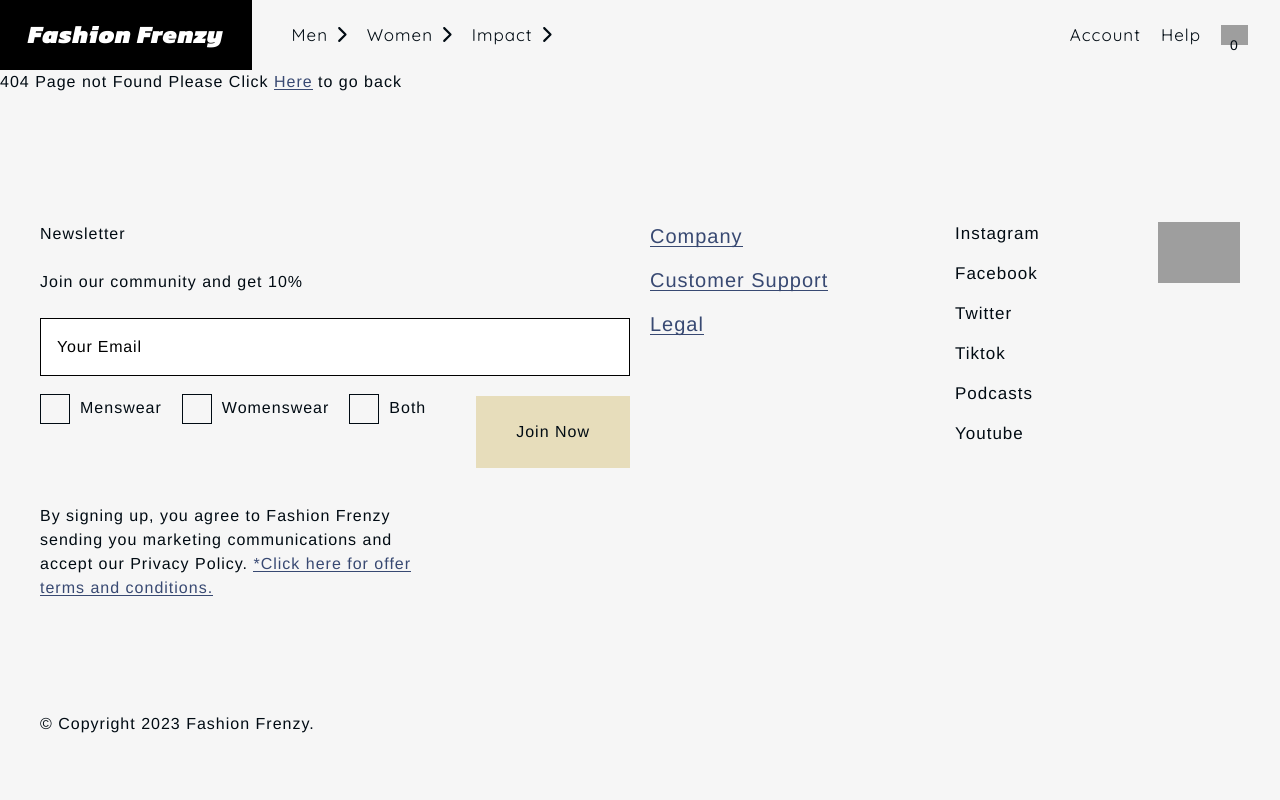
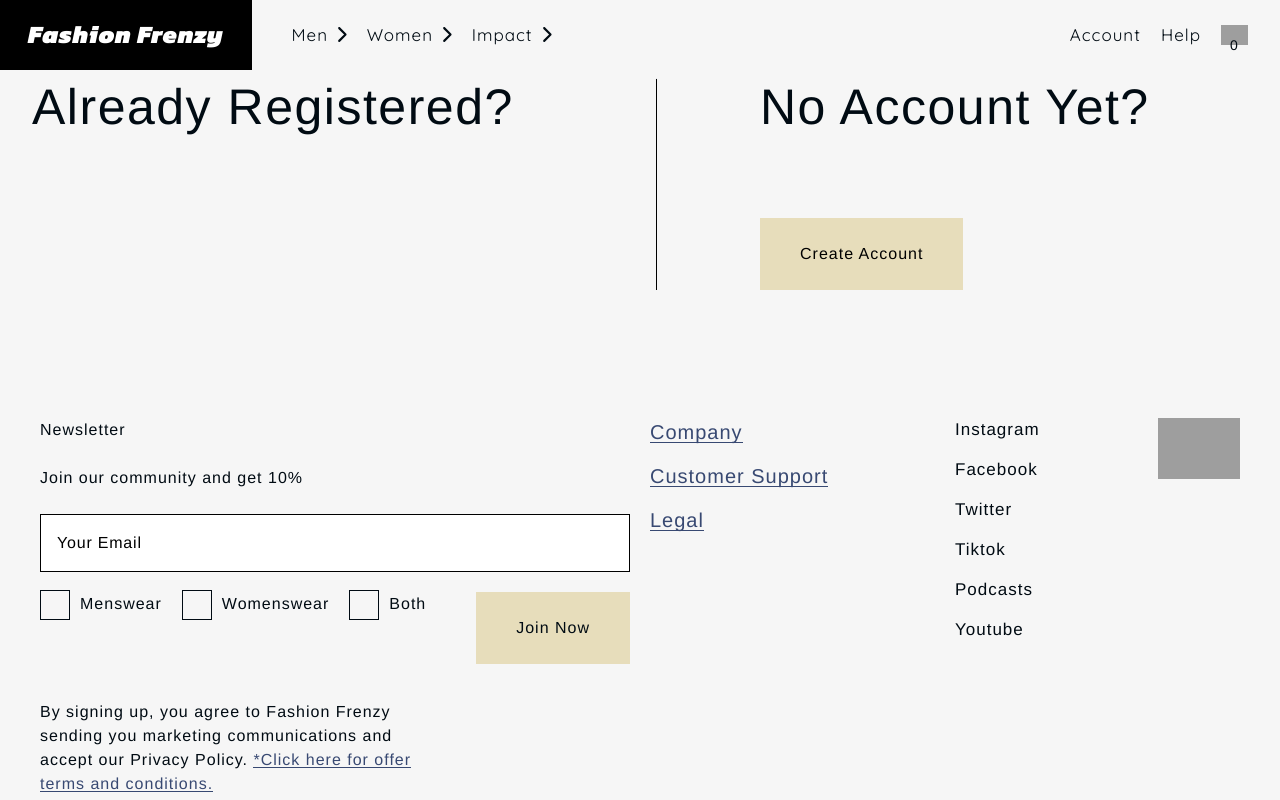
Before and after one commit to proxy0359/Fashion-Frenzy, a React (Vite) app: page /account/login in a window 1280 px wide. Shown: the top 800 px of the page. Built offline with nearby package versions, Linux system fonts and the light colour scheme; grey boxes are pictures that could not be loaded.

Commit message:
added login page

```diff
--- /dev/null
+++ b/src/components/account/Login.jsx
@@ -0,0 +1,26 @@
+import React from 'react';
+
+const Login = () => {
+  return (
+    <div className="grid grid-cols-12 pt-2 pl-8 max-lg:pl-4">
+      {/* ALREADY REGISTERED */}
+      <div className="col-span-6">
+        <h1 className="h1 ">Already Registered?</h1>
+      </div>
+      {/* LINE GAP */}
+      <div className="col-span-1">
+        <hr className="w-px inline-block bg-black h-full" />
+      </div>
+
+      {/* NO ACCOUNT YET */}
+      <div className="col-span-5">
+        <h1 className="h1 mb-20">No Account Yet?</h1>
+        <button className="button bg-[#e7ddbb] text-black ">
+          Create Account
+        </button>
+      </div>
+    </div>
+  );
+};
+
+export default Login;
--- a/src/components/navbar/NavLinks.jsx
+++ b/src/components/navbar/NavLinks.jsx
@@ -48,7 +48,7 @@ const NavLinks = (props) => {
       <ul className="flex ">
         <li className="pr-1 max-lg:hidden ">
           <NavLink
-            to="/login"
+            to="/account"
             className="flex  nav-item pr-4  items-center h-full"
           >
             Account
--- /dev/null
+++ b/src/pages/AccountPage.jsx
@@ -0,0 +1,12 @@
+import React from 'react';
+import { Outlet } from 'react-router';
+
+const AccountPage = () => {
+  return (
+    <>
+      <Outlet />
+    </>
+  );
+};
+
+export default AccountPage;
--- a/src/routes/useRoutes.jsx
+++ b/src/routes/useRoutes.jsx
@@ -10,6 +10,10 @@ import Layout from '../pages/Layout';
 import LandingPage from '../pages/LandingPage';
 
 import ImpactPage from '../pages/ImpactPage';
+
+// ACCOUNT IMPORTS
+import AccountPage from '../pages/AccountPage';
+import Login from '../components/account/Login';
 
 // LEGAL IMPORTS
 import TermsAndConditions from '../pages/TermsAndConditions';
@@ -51,6 +55,11 @@ const useRoutes = () => {
         <Route path="/terms-and-condition" element={<TermsAndConditions />} />
         <Route path="/about" element={<AboutPage />} />
 
+        <Route path="/account/*" element={<AccountPage />}>
+          <Route index element={<Navigate to="login" />} />
+          <Route path="login" element={<Login />} />
+        </Route>
+
         {/* IMPACT */}
         <Route path="/impact" element={<ImpactPage />} />
 
```
Also changed, not shown: 2 other files (tests, documents, lock files or other folders).
